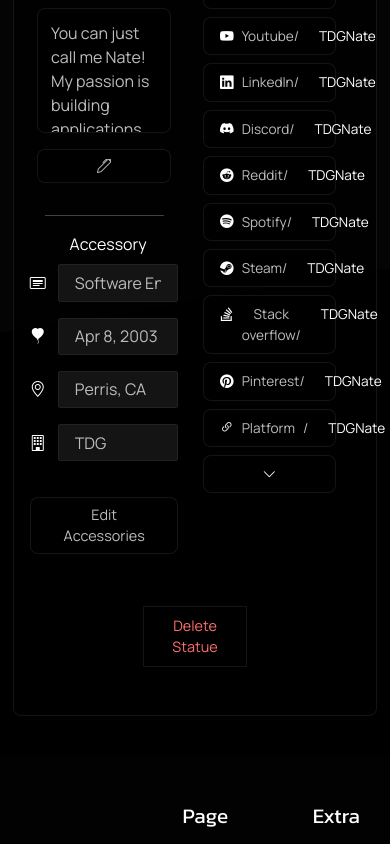
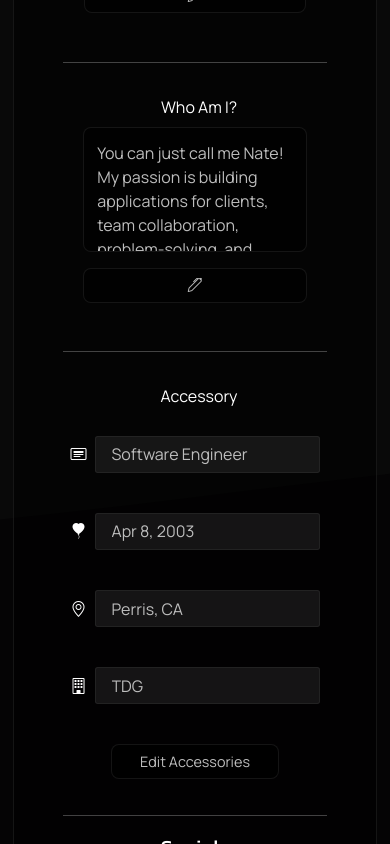
Before and after one commit to TDG-Org/Statue-Status, a React (Create React App) app in the folder client/: page /profile in a window 390 px wide. Shown: the part 1680-2524 px from the top of the page. Built offline with nearby package versions, Linux system fonts and the light colour scheme.

Commit message:
making profile statue mobile friendly

```diff
--- a/client/src/components/Statue/Profile Statue/ProfileStatue.jsx
+++ b/client/src/components/Statue/Profile Statue/ProfileStatue.jsx
@@ -152,10 +152,14 @@ const ProfileStatue = () => {
 
             </div>
 
+            <hr className="smaller-size-screen-display-divider"/>
+
             {/* - Secondary Section - */}
             <ProfileStatueSecondary />
 
           </div>
+
+          <hr />
 
           {/* Delete Statue Button  */}
           <div className="delete-statue-btn-wrapper">
--- a/client/src/sass/components/ProfileStatue.scss
+++ b/client/src/sass/components/ProfileStatue.scss
@@ -338,7 +338,7 @@
     display: flex;
     justify-content: center;
     align-items: center;
-    margin: 1.5rem auto;
+    margin: 1.75rem 0 1rem 0;
 
     .delete-statue-btn {
       background: transparent;
@@ -357,3 +357,57 @@
     }
   }
 }
+
+.smaller-size-screen-display-divider {
+  display: none;
+}
+
+// 1230px
+
+// Media Queries
+
+@media screen and (max-width: 1230px) {
+  .statue-sect {
+    .statue {
+      align-items: center;
+      flex-direction: column;
+      justify-content: center;
+
+      .smaller-size-screen-display-divider {
+        display: block;
+      }
+
+      // Prime Sect
+      .primary-sect {
+        width: 100%;
+        gap: 1rem;
+
+        .statue-name, .statue-name-edit, .statue-about, .statue-about-edit {
+          width: 75% !important;
+          margin: 0 auto;
+        }
+
+        // Bottom Section
+        .bottom-editable-sect {
+          display: flex;
+          align-items: center;
+          flex-direction: column;
+          .bottom-editable-sect-content {
+            display: flex;
+            flex-direction: row;
+            flex-wrap: wrap;
+            margin-top: 1rem;
+            justify-content: center;
+
+          // Accessories Sections
+          .accessories-headline, .accessories-birthday, .accessories-location, .accessories-company {
+              gap: .5rem;
+              margin: 1.25rem .5rem;
+            }
+          }
+        }
+      }
+    }
+  }
+
+}
```
